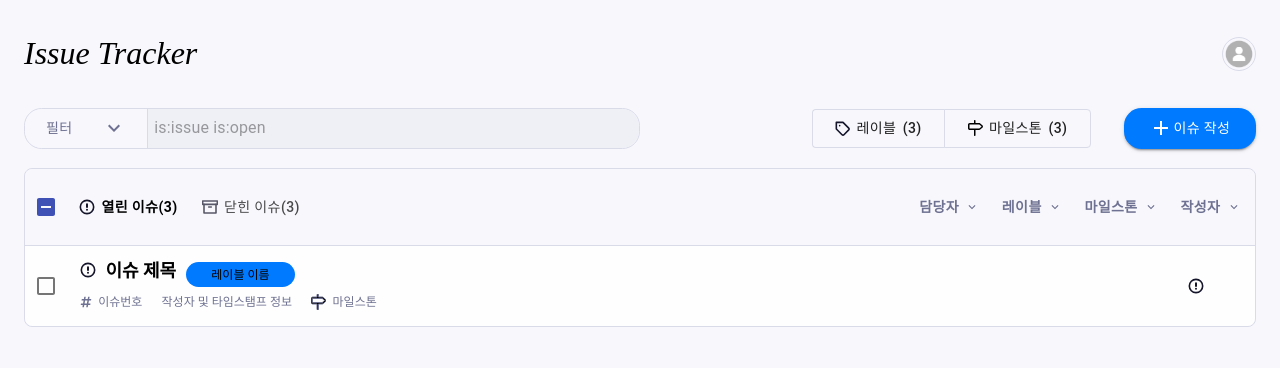
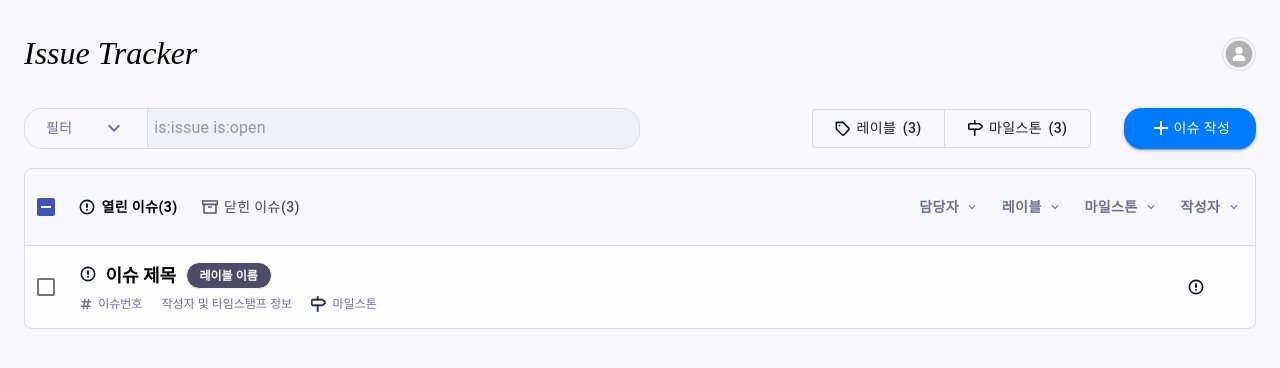
Before and after one commit to codesquad-members-2021/issue-tracker, a React (Create React App) app in the folder FE/: page /issues in a window 1280 px wide. Shown: the top 368 px of the page. Built offline with nearby package versions, Linux system fonts and the light colour scheme.

Commit message:
[#25] feat: :sparkles: 레이블 컴포넌트 생성

```diff
--- /dev/null
+++ b/FE/src/components/Common/Label.tsx
@@ -0,0 +1,33 @@
+import styled from 'styled-components';
+import { TChildren } from '../../util/types';
+
+interface ILabel {
+  children?: TChildren;
+  type?: 'S' | 'L';
+  color?: string;
+  bgColor?: string;
+}
+
+const Label = ({ children, ...props }: ILabel) => (
+  <LabelLayout {...props}>{children || 'Label'}</LabelLayout>
+);
+
+export default Label;
+
+// --- Styled Components ---
+const LabelLayout = styled.div<ILabel>`
+  display: flex;
+  flex-direction: row;
+  justify-content: center;
+  align-items: center;
+  padding: 0.4rem 0.8rem;
+  border-radius: 2.4rem;
+  border: 1px solid ${({ theme }) => theme.colors.grayScale.bgColor};
+
+  font-size: ${({ type }) => (type === 'L' ? `1rem` : `0.75rem`)};
+  font-weight: ${({ theme }) => theme.fontWeight.bold};
+  color: ${({ color, theme }) =>
+    color ? `${color}` : theme.colors.grayScale.offWhite};
+  background-color: ${({ bgColor, theme }) =>
+    bgColor ? `${bgColor}` : theme.colors.grayScale.body};
+`;
--- a/FE/src/components/IssueList/ListTable/ListBody.tsx
+++ b/FE/src/components/IssueList/ListTable/ListBody.tsx
@@ -2,6 +2,7 @@ import styled from 'styled-components';
 import { Checkbox } from '@material-ui/core';
 import { IconAlertCircle, IconMileStone } from '../../Common/Icons';
 import { FaHashtag } from 'react-icons/fa';
+import Label from '../../Common/Label';
 
 const ListBody = ({ ...props }) => {
   return (
@@ -16,7 +17,7 @@ const ListBody = ({ ...props }) => {
                 <IconAlertCircle />
               </span>
               <span className="subject">이슈 제목</span>
-              <span className="label">레이블 이름</span>
+              <Label>레이블 이름</Label>
             </TitleBlock>
             <InfoBlock>
               <span><FaHashtag/>이슈번호 </span>
@@ -74,6 +75,7 @@ const TitleInfoBlock = styled.div`
 const TitleBlock = styled.div`
   display: flex;
   column-gap: 0.6rem;
+  align-items: center;
 
   span {
     &.icon {
@@ -83,18 +85,14 @@ const TitleBlock = styled.div`
       font-size: ${({ theme }) => theme.fontSize.M};
       font-weight: ${({ theme }) => theme.fontWeight.bold};
     }
-    &.label {
-      font-size: ${({ theme }) => theme.fontSize.XS};
-      background-color: ${({ theme }) => theme.colors.normal.blue};
-      border-radius: 3rem;
-      padding: 0.4rem 1.6rem;
-    }
   }
 `;
 
 const InfoBlock = styled.div`
   display: flex;
   column-gap: 1.2rem;
+  align-items: center;
+
   span {
     font-size: ${({ theme }) => theme.fontSize.XS};
     color: ${({ theme }) => theme.colors.grayScale.label};
```
